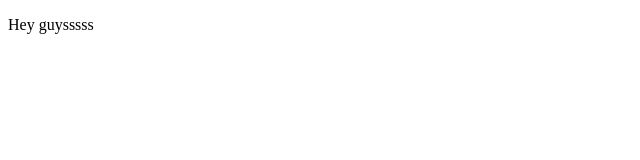
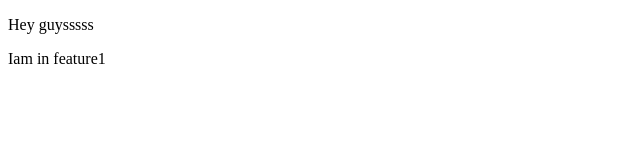
Before and after one commit to bilva1/gitrepo, a plain HTML site: page index.html in a window 1280 px wide. Shown: the full height of the page, 0-640 px from the left. Drawn offline with Linux system fonts and the light colour scheme.

Commit message:
commited

```diff
--- a/index.html
+++ b/index.html
@@ -7,5 +7,6 @@
   </head>
   <body>
     <p>Hey guysssss</p>
+    <p>Iam in feature1</p>
   </body>
 </html>
```
